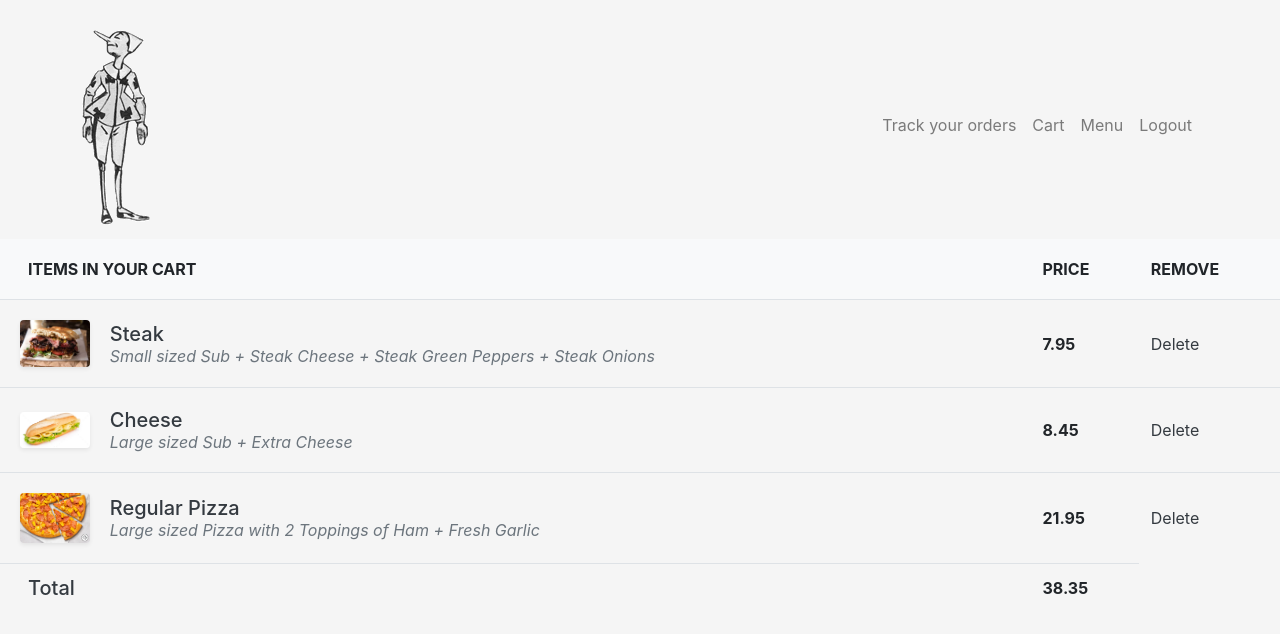
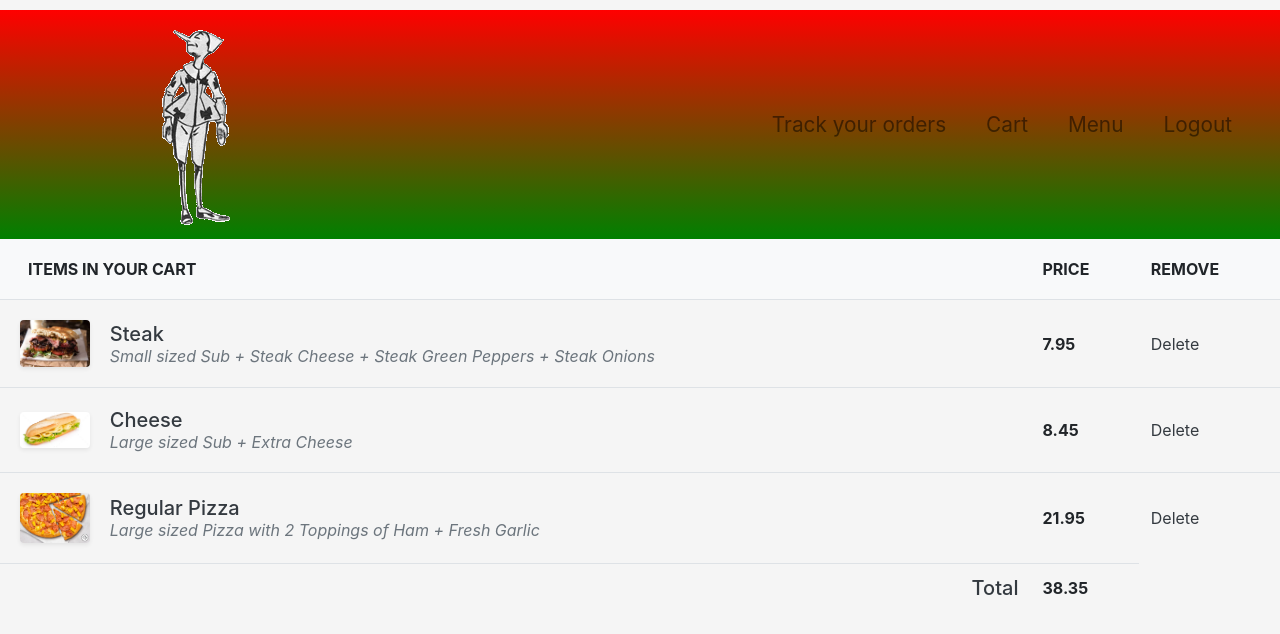
Before and after one commit to DYSIM/CS50-Web-2020-Project-3-Pizza, a Django app: page /cart in a window 1280 px wide. Shown: the top 634 px of the page. Run offline with Django 3.2, Linux system fonts and the light colour scheme; a user stored in the database is signed in; data comes from the database, SQL or seed files in the repository; some libraries are stand-ins or nearby versions.

Commit message:
change styling for nav{bar, brand, and item}, javascript for deleting entries in cart

```diff
--- a/static/style.css
+++ b/static/style.css
@@ -14,6 +14,10 @@ body {
 .content_body{
   flex-direction: column;
 }
+.navbar-brand{
+  margin-left:9rem;
+}
+
 
 .login_page_body{
   align-items: center;
@@ -22,9 +26,17 @@ body {
   text-align: center;
 }
 .navbar{
-  margin-left: 4rem;
-  margin-right: 4rem;
+  margin-left: 0rem;
+  margin-right: 0rem;
+  background-image: linear-gradient(red, green);
+  font-size: 1.3rem;
 }
+
+.nav-item {
+  margin-right: 1.5rem;
+}
+
+/* Sign in form styling */
 
 .form-signin {
   width: 100%;
@@ -121,3 +133,11 @@ body {
 .media-body, p {
     color: #999;
 }
+
+
+/* cart */
+
+#total-sum{
+  float:right;
+
+}
```
Also changed, not shown: static/index.js (+46 -16 lines).
